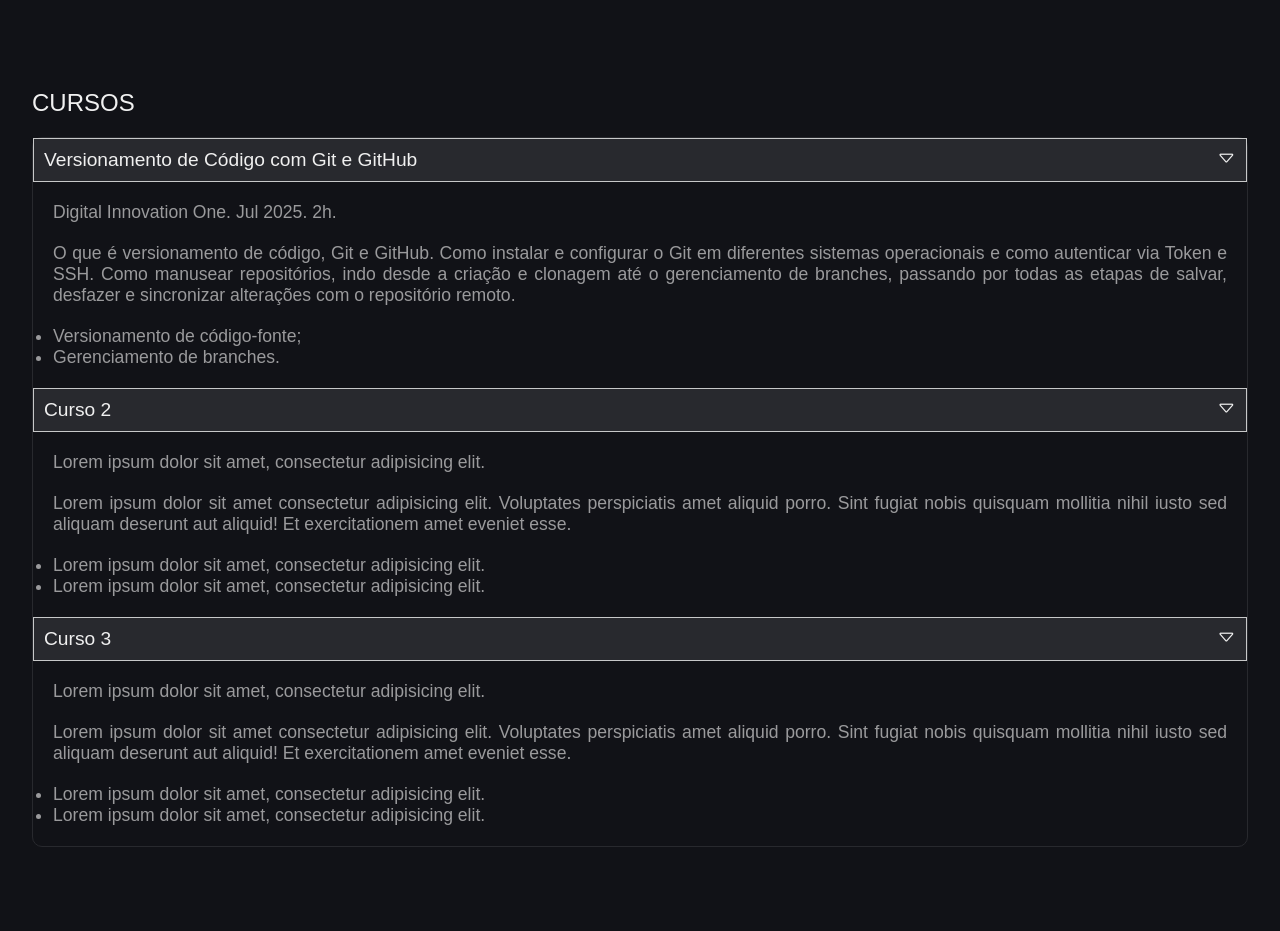
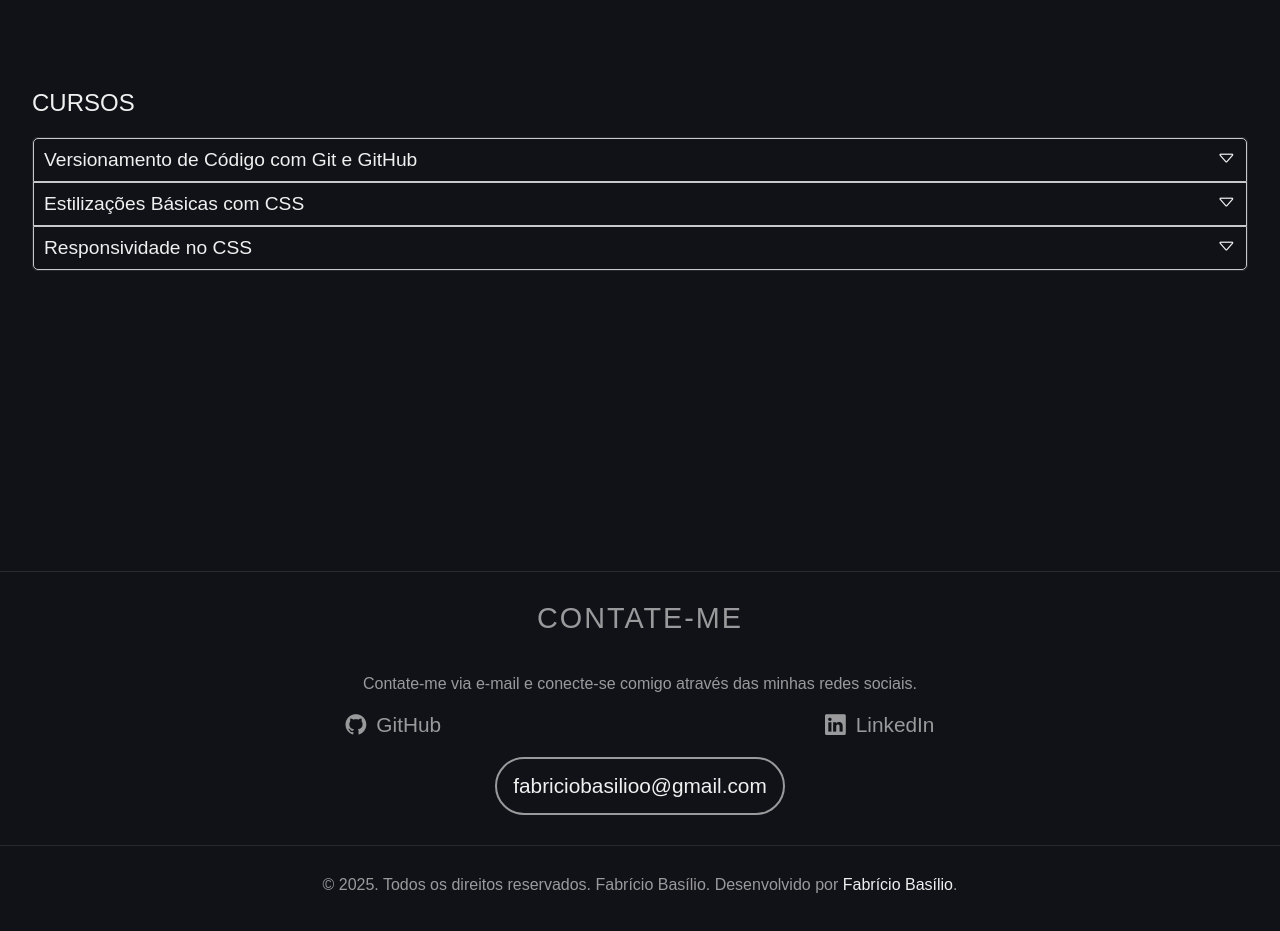
Before and after one commit to FabricioBasilio/FabricioBasilio.github.io, a website: page index.html in a window 1280 px wide. Shown: the part 5540-6471 px from the top of the page. Drawn offline with nearby package versions, Linux system fonts and the light colour scheme.

Commit message:
style: Estilização e adição de conteúdo no "acordeão"

```diff
--- a/index.html
+++ b/index.html
@@ -250,7 +250,7 @@
           <h3>Cursos</h3>
           <div class="sobre__cursos__acordeao">
             <div class="acordeao__item">
-              <button class="acordeao__item__header">
+              <button class="acordeao__item__header start">
                 <span>Versionamento de Código com Git e GitHub</span
                 ><i class="bi bi-caret-down"></i>
               </button>
@@ -272,33 +272,34 @@
             </div>
             <div class="acordeao__item">
               <button class="acordeao__item__header">
-                <span>Curso 2</span
+                <span>Estilizações Básicas com CSS</span
                 ><i class="bi bi-caret-down"></i>
               </button>
               <div class="acordeao__item__body">
-                <p>Lorem ipsum dolor sit amet, consectetur adipisicing elit.</p>
+                <p>Digital Innovation One. Jul 2025. 6h.</p>
                 <p>
-                  Lorem ipsum dolor sit amet consectetur adipisicing elit. Voluptates perspiciatis amet aliquid porro. Sint fugiat nobis quisquam mollitia nihil iusto sed aliquam deserunt aut aliquid! Et exercitationem amet eveniet esse.
+                  Aplicação de cores e sombras nos elementos. Estilização de imagens, de bordas e de fundos dos elementos. Trabalho com fontes como também com textos. E outras propriedades como transparência dos elementos, lidar com elementos maiores que o container e aplicação de redefinição das propriedades CSS padrão dos navegadores.
                 </p>
                 <ul class="body__habilidades">
-                  <li>Lorem ipsum dolor sit amet, consectetur adipisicing elit.</li>
-                  <li>Lorem ipsum dolor sit amet, consectetur adipisicing elit.</li>
+                  <li>Estilização com CSS;</li>
+                  <li>Aplicação de redefinição das propriedades CSS padrão dos navegadores.</li>
                 </ul>
               </div>
             </div>
             <div class="acordeao__item">
-              <button class="acordeao__item__header">
-                <span>Curso 3</span
+              <button class="acordeao__item__header end">
+                <span>Responsividade no CSS</span
                 ><i class="bi bi-caret-down"></i>
               </button>
-              <div class="acordeao__item__body">
-                <p>Lorem ipsum dolor sit amet, consectetur adipisicing elit.</p>
+              <div class="acordeao__item__body end">
+                <p>Digital Innovation One. Jul 2025. 3h.</p>
                 <p>
-                  Lorem ipsum dolor sit amet consectetur adipisicing elit. Voluptates perspiciatis amet aliquid porro. Sint fugiat nobis quisquam mollitia nihil iusto sed aliquam deserunt aut aliquid! Et exercitationem amet eveniet esse.
+                  O que é o Design Responsivo. Uso de Layouts flexíveis com multicolunas, com FlexBox e com Grid. O que é a meta tag viewport. O que são Media Queries (Estrutura e Media types). O que são Media Features, operadores lógicos nos Media Queries como também como usar as Media Queries. Breakpoints. Como deixar as imagens e a tipografia responsivas. Aplicação da abordagem Mobile First.
                 </p>
                 <ul class="body__habilidades">
-                  <li>Lorem ipsum dolor sit amet, consectetur adipisicing elit.</li>
-                  <li>Lorem ipsum dolor sit amet, consectetur adipisicing elit.</li>
+                  <li>Uso do FlexBox.</li>
+                  <li>Uso de Media Queries.</li>
+                  <li>Aplicação da abordagem Mobile First</li>
                 </ul>
               </div>
             </div>
@@ -342,5 +343,6 @@
         >.
       </p>
     </footer>
+    <script src="./js/script.js"></script>
   </body>
 </html>
--- /dev/null
+++ b/js/script.js
@@ -0,0 +1,13 @@
+// interatividade do acordeao
+const acordeaoHeaders = document.querySelectorAll(".acordeao__item__header");
+
+acordeaoHeaders.forEach(header => {
+  header.addEventListener("click", () => {
+    const acordeaoItem = header.parentElement;
+    const isAcordeaoItemActive = acordeaoItem.classList.contains("active");
+
+    isAcordeaoItemActive
+      ? acordeaoItem.classList.remove("active")
+      : acordeaoItem.classList.add("active");
+  });
+});
--- a/styles/style.scss
+++ b/styles/style.scss
@@ -324,7 +324,7 @@ main {
 
       .sobre__cursos__acordeao {
         border: 1px solid cor.$border-color;
-        border-radius: 10px;
+        border-radius: 5px;
 
         .acordeao__item {
           .acordeao__item__header {
@@ -333,10 +333,9 @@ main {
             justify-content: space-between;
             gap: 10px;
             align-items: center;
-            background-color: cor.$secondary-bg-color;
+            background-color: transparent;
             width: 100%;
             border: 1px solid cor.$border-color-2;
-            // border-radius: 10px 10px 0 0;
             cursor: pointer;
 
             span,
@@ -344,11 +343,25 @@ main {
               color: cor.$title-color;
               font-size: 1.2rem;
             }
+
+            .bi-caret-down {
+              transition: transform 0.2s linear;
+            }
+
+            &.start {
+              border-radius: 5px 5px 0 0;
+            }
+
+            &.end {
+              border-radius: 0 0 5px 5px;
+            }
           }
 
           .acordeao__item__body {
+            display: none;
+            // display será none primeiro depois flex
+
             padding: 20px;
-            display: flex;
             flex-direction: column;
             gap: 20px;
             font-size: 1.1rem;
@@ -356,6 +369,28 @@ main {
             ul {
               list-style-type: disc;
             }
+          }
+
+          &.active .acordeao__item__header {
+            background-color: cor.$secondary-bg-color;
+
+            &.end {
+              border-radius: 0;
+            }
+          }
+
+          &.active .acordeao__item__body {
+            display: flex;
+            // aparecerá ao ter essa classe
+
+            &.end {
+              border-radius: 0 0 5px 5px;
+            }
+          }
+
+          &.active .bi-caret-down {
+            transform: rotate(180deg);
+            // transition: transform 0.2s linear;
           }
         }
       }
```
Also changed, not shown: styles/estilos_compilados/style.css, 1 other file.
